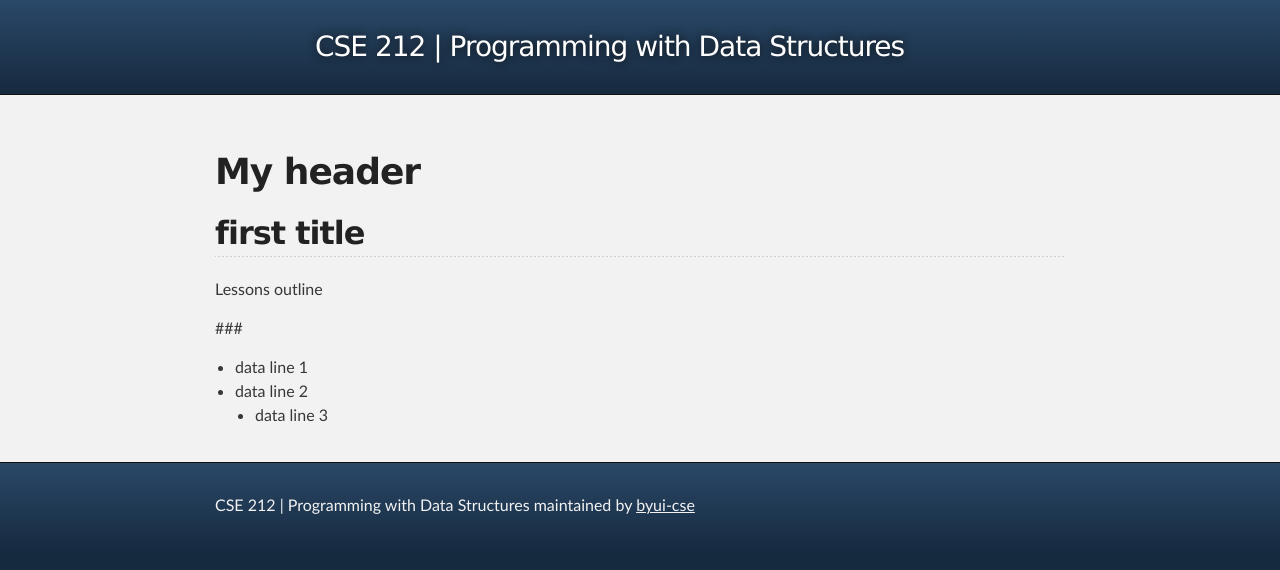
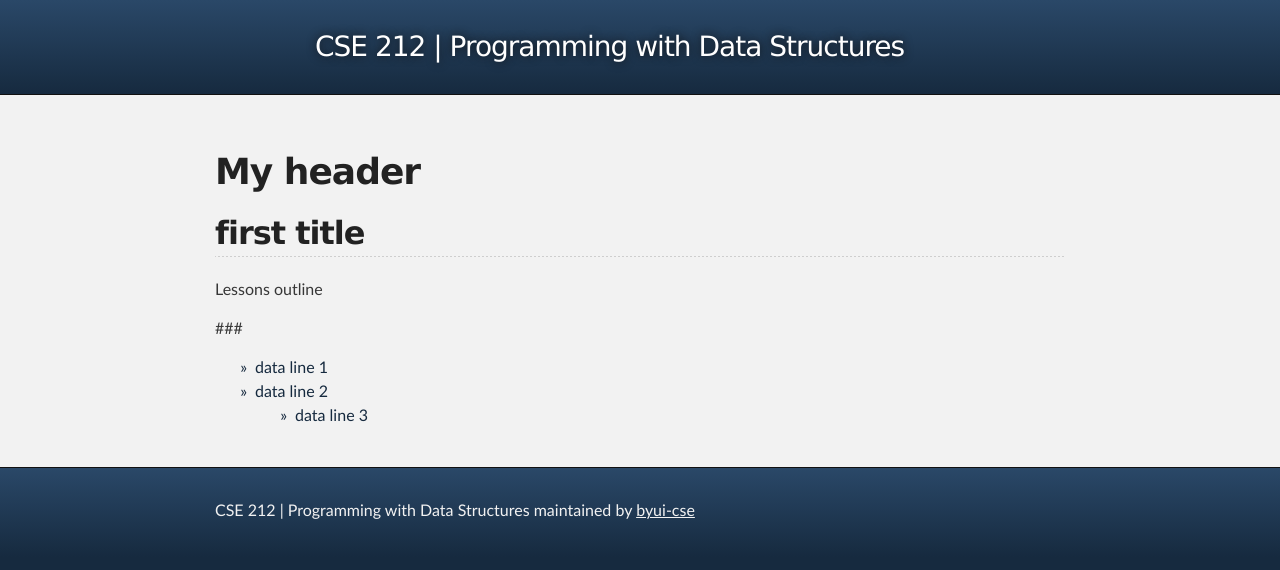
Before and after one commit to byui-cse/cse212-csharp, a Jekyll site: the page built from docs/index.md, in a window 1280 px wide. Shown: the top 570 px of the page. Built offline with Jekyll 4.4.1, drawn with Linux system fonts in a browser that asks for light colours; some web fonts are replaced.

Commit message:
Updated theme for lists

```diff
--- a/docs/_sass/jekyll-theme-byui-cs.scss
+++ b/docs/_sass/jekyll-theme-byui-cs.scss
@@ -211,15 +211,27 @@ ul, ol, dl {
 }
 
 ul {
-  list-style-position: inside;
-  list-style: disc;
-  padding-left: 20px;
+  list-style-type: "»";
+  margin: 0 0 20px 20px;
+  padding-left: 12px;
+}
+
+ul li {
+  padding-left: 8px;
+	color: #162a3f;
 }
 
 ol {
   list-style-position: inside;
   list-style: decimal;
   padding-left: 20px;
+  margin: 0 0 20px 20px;
+}
+
+ol li {
+  border-left: 2px solid #919daa;
+  padding-left: 2px;
+  margin-bottom: 3px;
 }
 
 dl dt {
@@ -284,8 +296,8 @@ kbd {
 .figures img {
   margin: 0px;
   border: 0px;
-  max-width: 95%;
-  padding: 0px 2.5%;
+  max-width: 92%;
+  padding: 0px 4%;
 
   box-shadow: none;
   -webkit-box-shadow: none;
```
